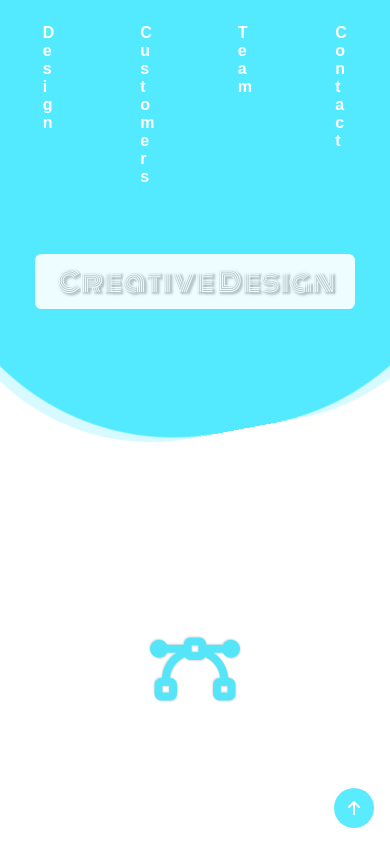
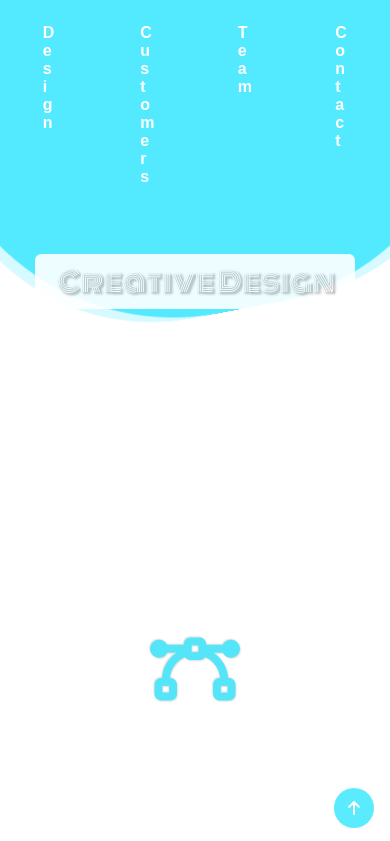
Before and after one commit to Redi-Shehu/2-Creative-Design-CaC-ud-Website, a plain HTML site: page index.html in a window 390 px wide. Shown: the top 841 px of the page. Drawn offline with Linux system fonts and the light colour scheme; a web font is replaced by a local one.

Commit message:
Add files via upload

```diff
--- a/style.css
+++ b/style.css
@@ -555,7 +555,7 @@ img {
 }
 @media (max-width: 550px) {
   .floating-bg {
-    top: 20rem;
+    top: 5rem;
   }
   .section__1--heading {
     top: 65vw;
```
